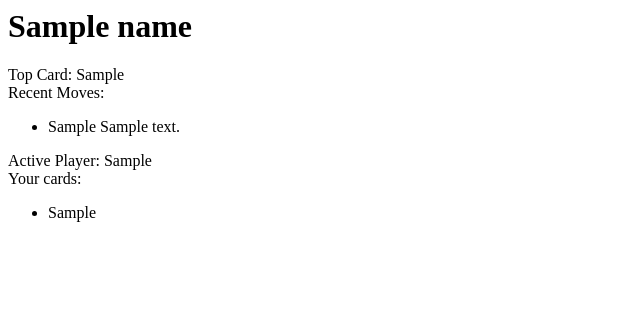
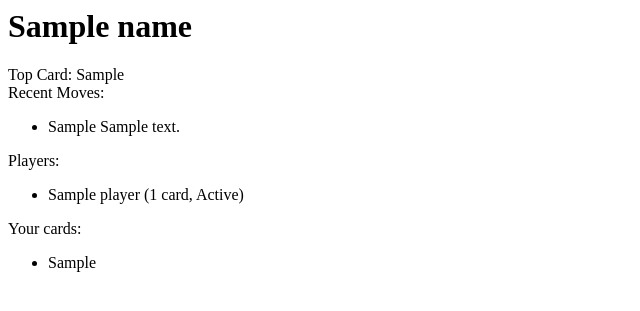
Before and after one commit to dhermes/covid-crazy-eight, a Flask app: template src/templates/player.html in a window 1280 px wide. Shown: the top 311 px of the page, without its empty margins (0-640 px from the left). Run offline with Flask 2, Linux system fonts and the light colour scheme; the template is opened without the code that fills it: most values are stand-ins (such as "Sample title", 1, 10 or a date in 2020); parts of the project's set-up code (start-up, migrations or seed data) failed here and were passed over.

Commit message:
Listing all players, in order, with card counts.

```diff
--- a/src/app.py
+++ b/src/app.py
@@ -153,7 +153,6 @@ def player(player_uuid):
         top_card_display = f"{top_card_value}{UNICODE_CARDS[top_card_suit]}"
 
         active_player_uuid = GAME["active_player"]
-        active_player = GAME["players"][active_player_uuid]["name"]
 
         moves = []
         for card in sorted(player["cards"], key=for_compare_cards):
@@ -180,13 +179,25 @@ def player(player_uuid):
                 else:
                     moves.append(("1", "DRAW", "Draw 1", True),)
 
+        active_player = GAME["players"][active_player_uuid]["name"]
+        active_player_count = len(GAME["players"][active_player_uuid]["cards"])
+        ordered_players = [(active_player, active_player_count)]
+
+        current_uuid = active_player_uuid
+        num_players = len(GAME["players"])
+        for _ in range(num_players - 1):
+            current_uuid = GAME["players"][current_uuid]["next"]
+            current_name = GAME["players"][current_uuid]["name"]
+            current_count = len(GAME["players"][current_uuid]["cards"])
+            ordered_players.append((current_name, current_count))
+
         return flask.render_template(
             "player.html",
             name=name,
             recent_moves=list(reversed(GAME["all_moves"][-3:])),
             top_card_suit=top_card_suit,
             top_card=top_card_display,
-            active_player=active_player,
+            ordered_players=ordered_players,
             moves=moves,
             player_uuid=player_uuid,
             current_turn=len(GAME["all_moves"]),
--- a/src/templates/player.html
+++ b/src/templates/player.html
@@ -27,7 +27,14 @@
       </ul>
     </div>
     {% endif %}
-    <div>Active Player: {{ active_player }}</div>
+    <div>
+      Players:
+      <ul id="player">
+        {% for player, count in ordered_players %}
+        <li>{{ player }} ({{ count }} card{% if count != 1 %}s{% endif %}{% if loop.index0 == 0 %}, Active{% endif %})</li>
+        {% endfor %}
+      </ul>
+    </div>
     <div>Your cards:</div>
     <ul id="cards">
       {% for value, action, as_display, can_play in moves %}
```
